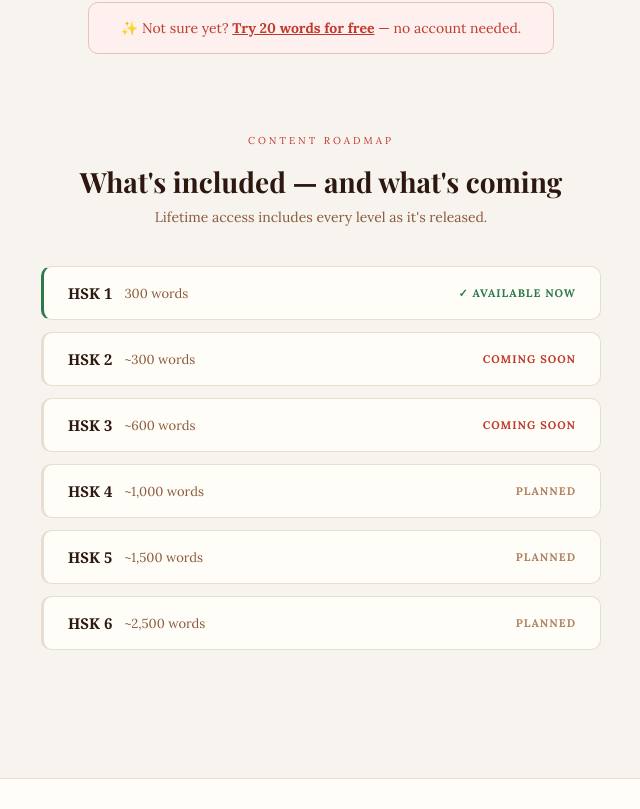
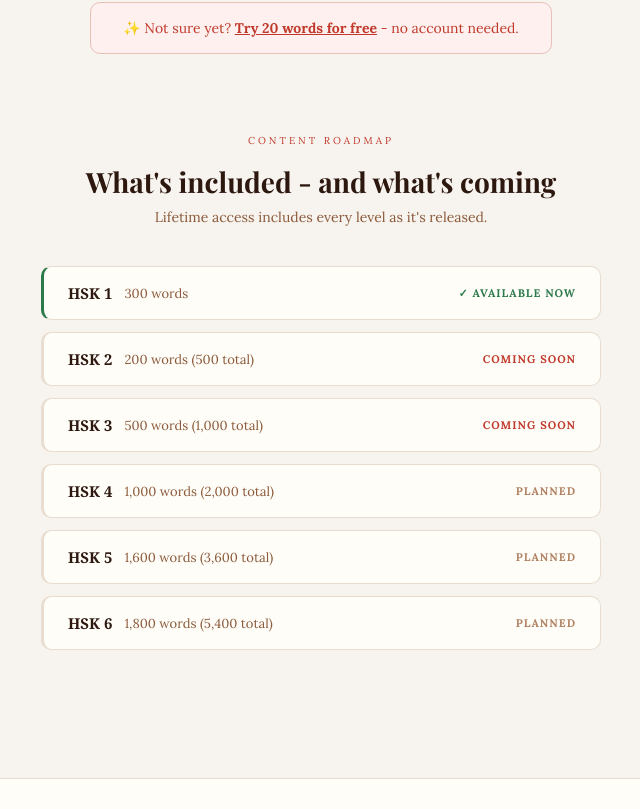
Before and after one commit to phuceh/mnemonic-mandarin, a Next.js app in the folder my-app/: page /pricing in a window 1280 px wide. Shown: the part 894-1703 px from the top of the page, without its empty margins (319-959 px from the left). Built offline with nearby package versions, Linux system fonts and the light colour scheme.

Commit message:
Word List on Pricing Page fix

```diff
--- a/my-app/app/pricing/page.tsx
+++ b/my-app/app/pricing/page.tsx
@@ -38,11 +38,11 @@ export default function Pricing() {
 
   const roadmap = [
     { level: 'HSK 1', words: '300 words', status: 'available' },
-    { level: 'HSK 2', words: '~300 words', status: 'soon' },
-    { level: 'HSK 3', words: '~600 words', status: 'soon' },
-    { level: 'HSK 4', words: '~1,000 words', status: 'planned' },
-    { level: 'HSK 5', words: '~1,500 words', status: 'planned' },
-    { level: 'HSK 6', words: '~2,500 words', status: 'planned' },
+    { level: 'HSK 2', words: '200 words (500 total)', status: 'soon' },
+    { level: 'HSK 3', words: '500 words (1,000 total)', status: 'soon' },
+    { level: 'HSK 4', words: '1,000 words (2,000 total)', status: 'planned' },
+    { level: 'HSK 5', words: '1,600 words (3,600 total)', status: 'planned' },
+    { level: 'HSK 6', words: '1,800 words (5,400 total)', status: 'planned' },
   ]
 
   return (
@@ -112,14 +112,14 @@ export default function Pricing() {
         {/* Free trial note */}
         <div style={{ textAlign: 'center', marginBottom: '5rem' }}>
           <div style={{ display: 'inline-block', background: '#fdf0ee', border: `1px solid #e8c0b8`, borderRadius: 10, padding: '1rem 2rem', fontSize: 14, color: s.red }}>
-            ✨ Not sure yet? <button onClick={() => router.push('/demo')} style={{ background: 'none', border: 'none', cursor: 'pointer', color: s.red, fontWeight: 700, textDecoration: 'underline', fontSize: 14 }}>Try 20 words for free</button> — no account needed.
+            ✨ Not sure yet? <button onClick={() => router.push('/demo')} style={{ background: 'none', border: 'none', cursor: 'pointer', color: s.red, fontWeight: 700, textDecoration: 'underline', fontSize: 14 }}>Try 20 words for free</button> - no account needed.
           </div>
         </div>
 
         {/* Roadmap */}
         <div style={{ textAlign: 'center', marginBottom: '2rem' }}>
           <div style={{ fontSize: 10, letterSpacing: 3, color: s.red, textTransform: 'uppercase', marginBottom: '1rem' }}>Content roadmap</div>
-          <h2 style={{ fontSize: 28, fontWeight: 700, color: s.text, fontFamily: '"Playfair Display", Georgia, serif', marginBottom: '0.5rem' }}>What's included — and what's coming</h2>
+          <h2 style={{ fontSize: 28, fontWeight: 700, color: s.text, fontFamily: '"Playfair Display", Georgia, serif', marginBottom: '0.5rem' }}>What's included - and what's coming</h2>
           <p style={{ fontSize: 14, color: s.muted, marginBottom: '2.5rem' }}>Lifetime access includes every level as it's released.</p>
         </div>
 
```
